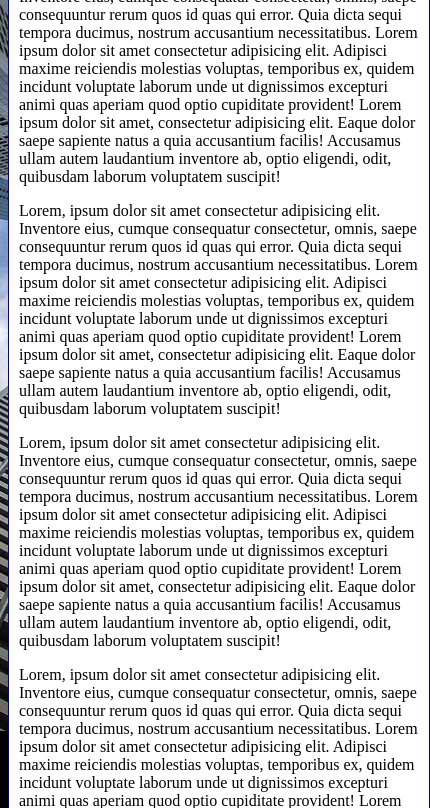
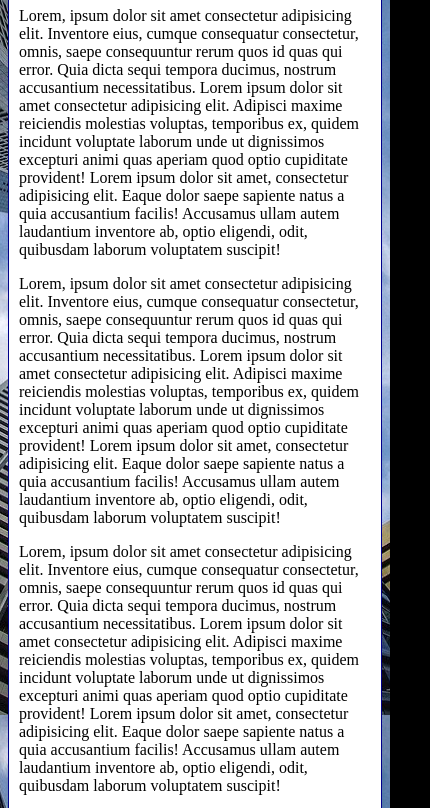
Before and after one commit to holyskywalker/html-css, a plain HTML site: page exercicios/ex022/fundo006.html in a window 390 px wide. Shown: the part 129-937 px from the top of the page, 430 px wide, since content can reach past the window. Drawn offline with Linux system fonts and the light colour scheme.

Commit message:
background-attachment, shorthand e correções
background-attachment, shorthand e correção de width pra max-width pra dar responsividade pro site e ajuste no título do site do exercício

```diff
--- a/exercicios/ex022/fundo006.html
+++ b/exercicios/ex022/fundo006.html
@@ -3,20 +3,30 @@
 <head>
     <meta charset="UTF-8">
     <meta name="viewport" content="width=device-width, initial-scale=1.0">
-    <title>Document</title>
+    <title>Fundo fixo de tela</title>
     <style>
         body {
             height: 100vh;
-            background-color: black;
+            /*background-color: black;
             background-image: url('imagens/wallpaper002.jpg');
             background-position: center top;
             background-repeat: no-repeat;
+            background-size: cover;
+            background-attachment: fixed;*/
+
+            /* shorthand - background
+            Ordem: color > image > position > repeat > [size] > attachment
+
+            Observação do size:
+            */
+
+            background: black url('imagens/wallpaper002.jpg') center top no-repeat fixed;
             background-size: cover;
         }
 
         main {
             background-color: white;
-            width: 400px;
+            max-width: 400px;
             padding: 10px;
             margin: auto;
             border: 1px solid darkblue;
```
